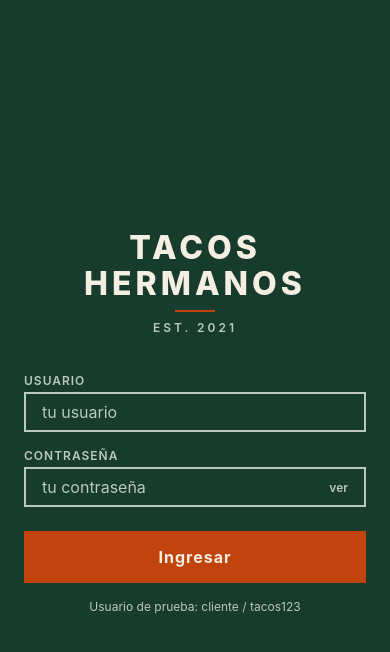
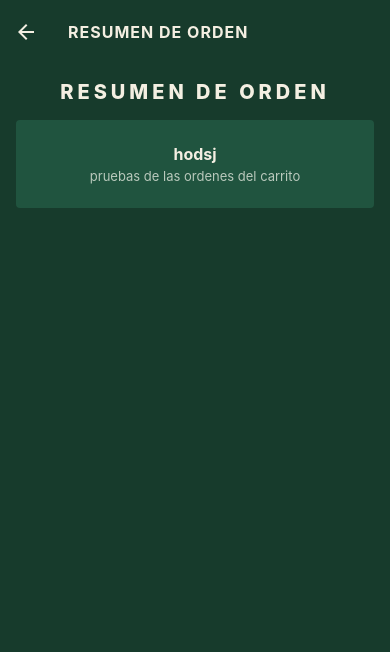
Before and after one commit to andrepreza24-ctrl/TacosHermanosSV, a React Native app: screen /Orden in a window 390 px wide. Shown: the top 652 px of the page. Built offline with nearby package versions, Linux system fonts and the light colour scheme.

Commit message:
agrega: navegacion en el ctalogo, orden yhistorial

```diff
--- a/App.js
+++ b/App.js
@@ -1,13 +1,14 @@
-import React, { useEffect, useState } from 'react';
-import { View, ActivityIndicator, StyleSheet } from 'react-native';
+import AsyncStorage from '@react-native-async-storage/async-storage';
 import { NavigationContainer } from '@react-navigation/native';
 import { createNativeStackNavigator } from '@react-navigation/native-stack';
-import AsyncStorage from '@react-native-async-storage/async-storage';
+import { useEffect, useState } from 'react';
+import { ActivityIndicator, StyleSheet, View } from 'react-native';
 
+import Catalogo from './src/pantallas/Catalogo';
+import Historial from './src/pantallas/Historial';
 import Login from './src/pantallas/Login';
 import Menu from './src/pantallas/Menu';
-import Catalogo from './src/pantallas/Catalogo';
-import Historial from './src/pantallas/Historial';
+import Orden from './src/pantallas/Orden';
 import { colores } from './src/theme/theme';
 
 const Stack = createNativeStackNavigator();
@@ -62,6 +63,7 @@ export default function App() {
           options={{ title: 'MENÚ', headerBackVisible: false }}
         />
         <Stack.Screen name="Catalogo" component={Catalogo} options={{ title: 'CATÁLOGO' }} />
+        <Stack.Screen name="Orden" component={Orden} options={{ title: 'RESUMEN DE ORDEN' }} />
         <Stack.Screen name="Historial" component={Historial} options={{ title: 'HISTORIAL' }} />
       </Stack.Navigator>
     </NavigationContainer>
--- a/app.json
+++ b/app.json
@@ -4,15 +4,19 @@
     "slug": "TacosHermanosSV",
     "version": "1.0.0",
     "orientation": "portrait",
-    "icon": "./assets/icon.png",
+    "icon": "./assets/images/icon.png",
     "userInterfaceStyle": "light",
     "android": {
       "adaptiveIcon": {
-        "backgroundColor": "#173B2C"
+        "backgroundColor": "#173B2C",
+        "foregroundImage": "./assets/images/android-icon-foreground.png"
       }
     },
     "web": {
-      "favicon": "./assets/favicon.png"
-    }
+      "favicon": "./assets/images/favicon.png"
+    },
+    "plugins": [
+      "expo-status-bar"
+    ]
   }
 }
--- a/src/pantallas/Orden.js
+++ b/src/pantallas/Orden.js
@@ -0,0 +1,52 @@
+import { StyleSheet, Text, View } from 'react-native';
+import { colores, espaciado, tipografia } from '../theme/theme';
+
+export default function Orden({ route }) {
+  // Recibir las cantidades seleccionadas desde el Catalogo
+  const cantidades = route.params?.cantidades || {};
+
+  return (
+    <View style={styles.contenedor}>
+      <Text style={styles.titulo}>RESUMEN DE ORDEN</Text>
+
+      <View style={styles.tarjetaPrueba}>
+        <Text style={styles.subtitulo}>hodsj</Text>
+        <Text style={styles.textoAyuda}>
+          pruebas de las ordenes del carrito
+        </Text>
+      </View>
+    </View>
+  );
+}
+
+const styles = StyleSheet.create({
+  contenedor: {
+    flex: 1,
+    backgroundColor: colores.verde,
+    padding: espaciado.md,
+  },
+  titulo: {
+    ...tipografia.marca,
+    fontSize: 20,
+    color: colores.crema,
+    marginBottom: espaciado.md,
+    textAlign: 'center',
+  },
+  tarjetaPrueba: {
+    backgroundColor: colores.verdeClaro,
+    padding: espaciado.lg,
+    borderRadius: 4,
+    alignItems: 'center',
+  },
+  subtitulo: {
+    color: colores.crema,
+    fontSize: 16,
+    fontWeight: '700',
+    marginBottom: espaciado.xs,
+  },
+  textoAyuda: {
+    color: colores.cremaOpaco,
+    fontSize: 13,
+    textAlign: 'center',
+  },
+});
```
Also changed, not shown: package.json (+13 -10 lines), 1 other file (tests, documents, lock files or other folders).
